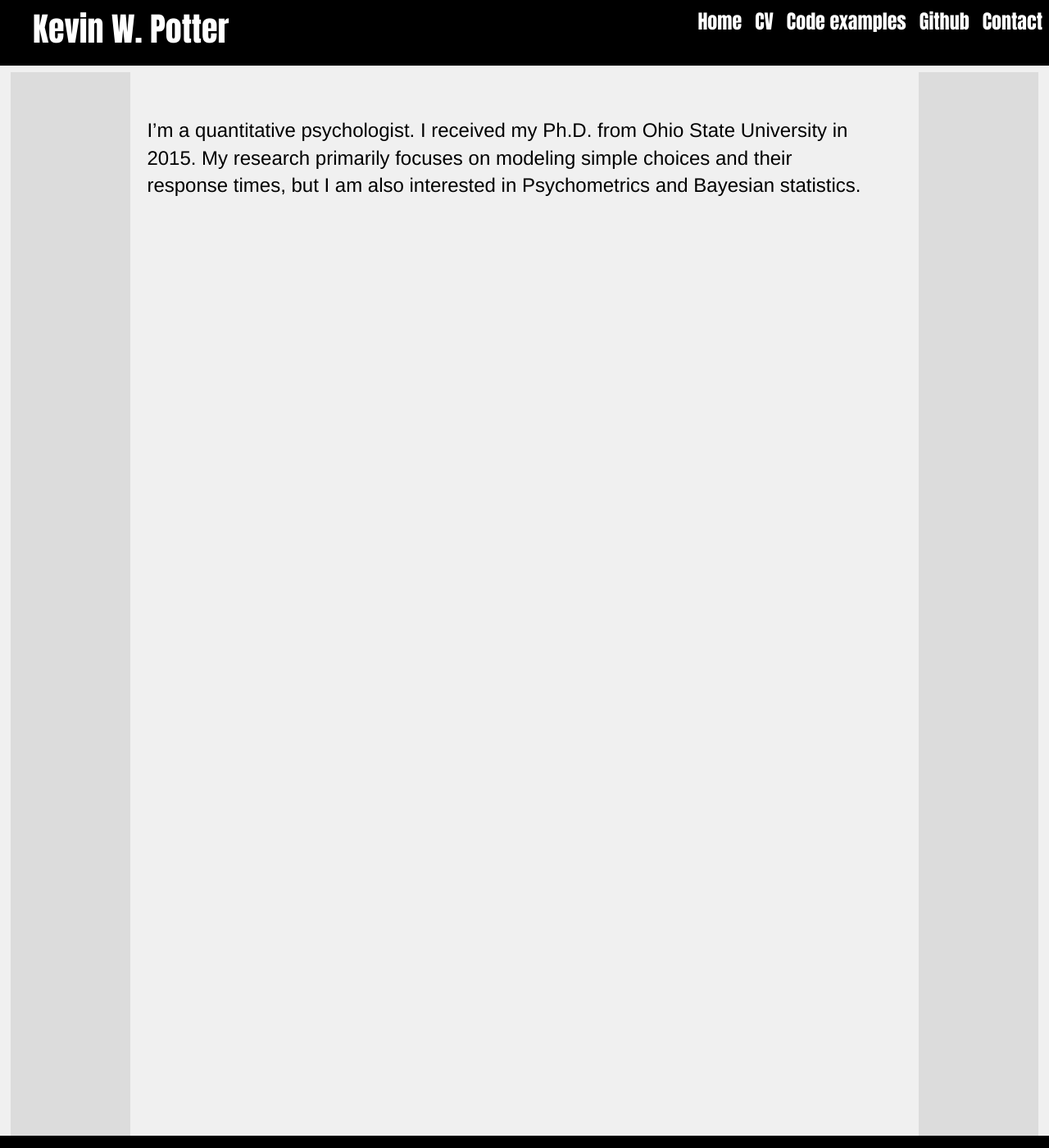
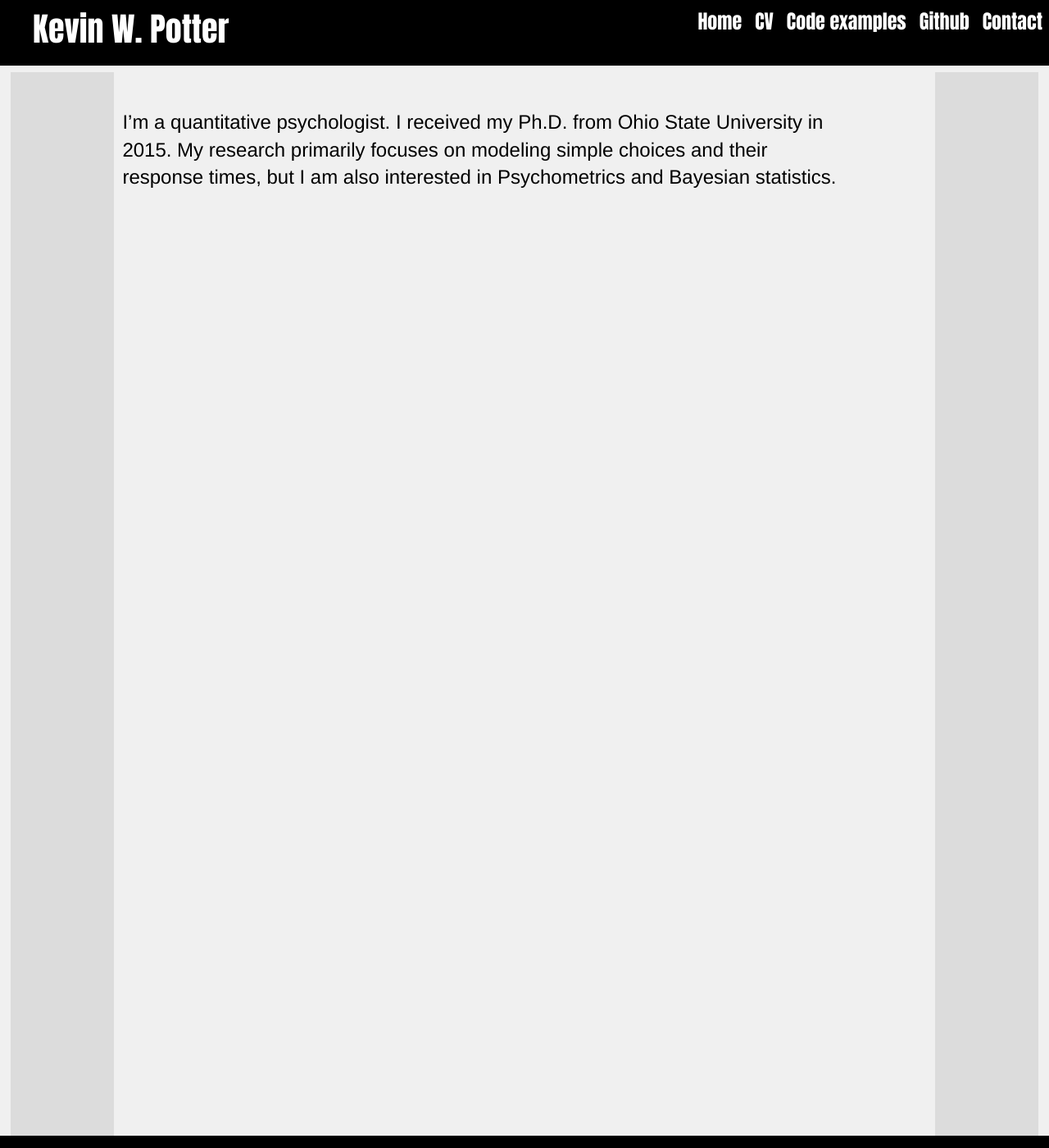
Before and after one commit to rettopnivek/rettopnivek.github.io, a Jekyll site: the page built from index.md, in a window 1280 px wide and 1400 px high. Shown: the whole window at 82% size. Built offline with Jekyll 4.4.1, drawn with Linux system fonts in a browser that asks for light colours.

Commit message:
Update main.css

```diff
--- a/css/main.css
+++ b/css/main.css
@@ -26,7 +26,7 @@ header {
 .navMenu {
 	font-size: 1.5em;
 	font-family: 'Impact','Charcoal','sans-serif';
-	margin-top: 5px;
+	margin-top: 10px;
 	/* Remove bullet points */
 	list-style-type: none;
 	margin: 0;
@@ -49,7 +49,7 @@ header {
         height:1600px;
         width: 10%;
         float:left;
-        padding:10px;
+        /* padding:10px; */
 }
 /* Styling for section on right */
 .sectionRight {
@@ -58,7 +58,7 @@ header {
         height:1600px;
         width: 10%;
         float: right;
-        padding:10px;
+        /* padding:10px; */
         /* Set spacing between lines */
         /* line-height:15px; */
 }
@@ -70,7 +70,7 @@ section {
 	margin-right: 5px;
 	width: 70%;
 	float:left;
-	padding:10px;
+	/* padding:10px; */
 	background-color:rgb(240,240,240);
 	color: black;
 }
```
